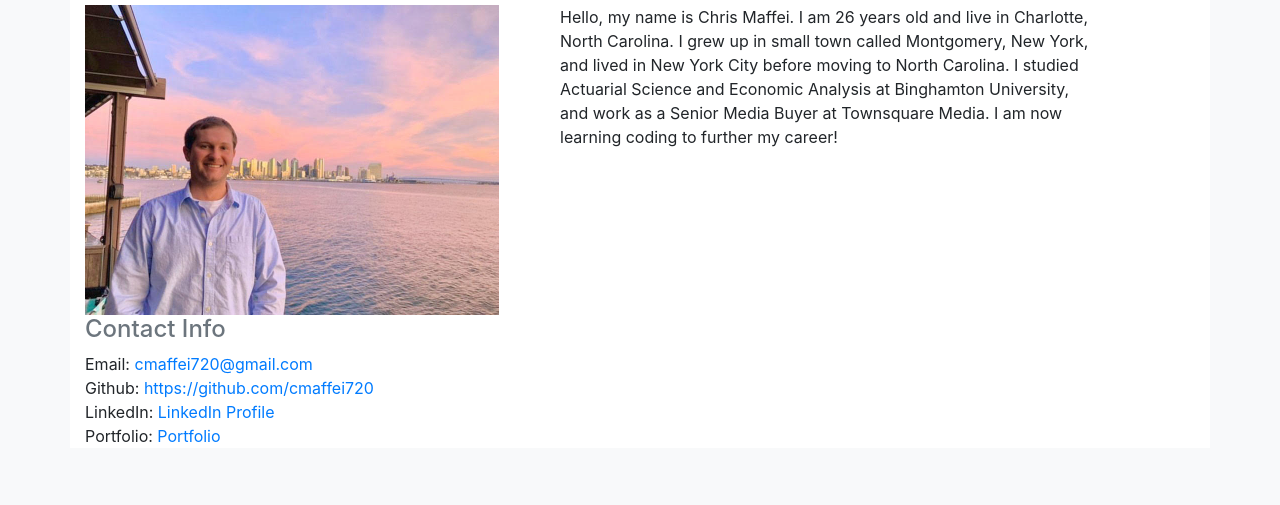
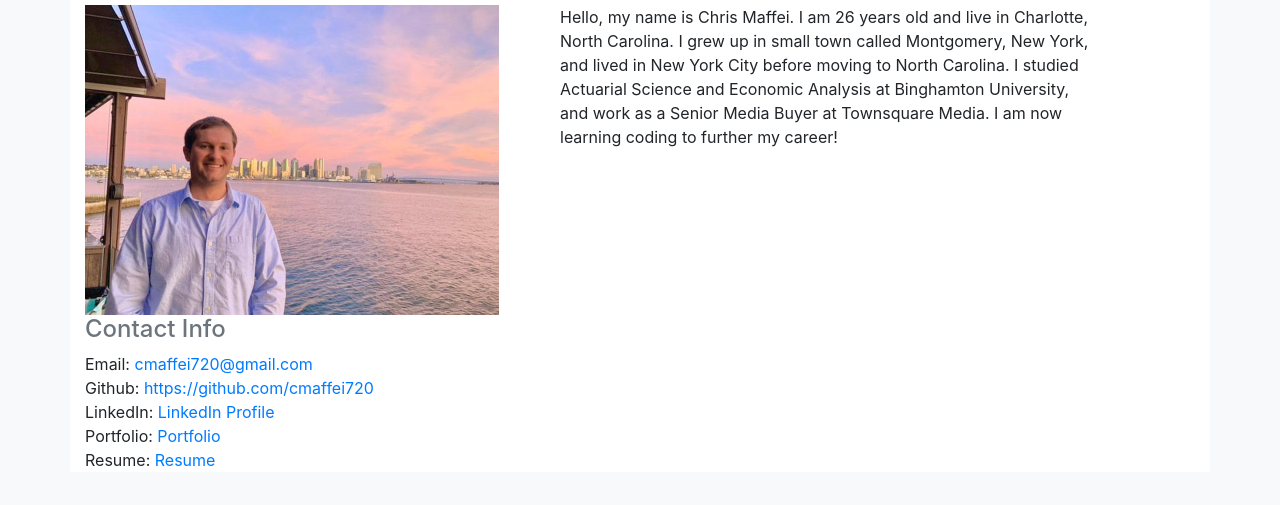
Before and after one commit to cmaffei720/Responsive-Portfolio, a plain HTML site: page index.html in a window 1280 px wide. Shown: the part 107-612 px from the top of the page. Drawn offline with nearby package versions, Linux system fonts and the light colour scheme.

Commit message:
uformatting update

```diff
--- a/index.html
+++ b/index.html
@@ -71,6 +71,12 @@
       </div>
     </div>
 
+    <div class="row">
+      <div class="col-lg-6 col-xs-12">
+        <a> Resume: <a href="Christopher Maffei Updated Resume June 2020.pdf"> Resume</a></a>
+      </div>
+    </div>
+
     </section>
   </body>
 </html>
```
Also changed, not shown: unnamed.jpg (deleted).
